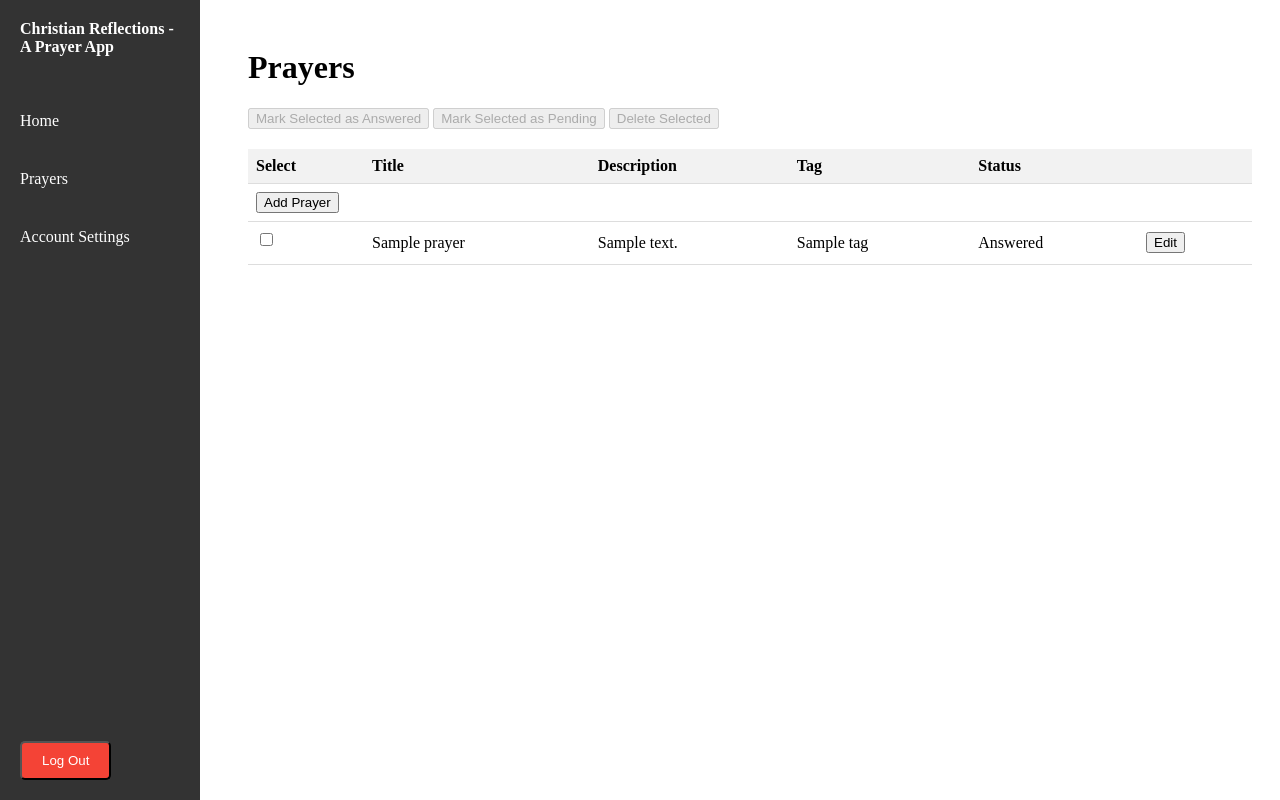
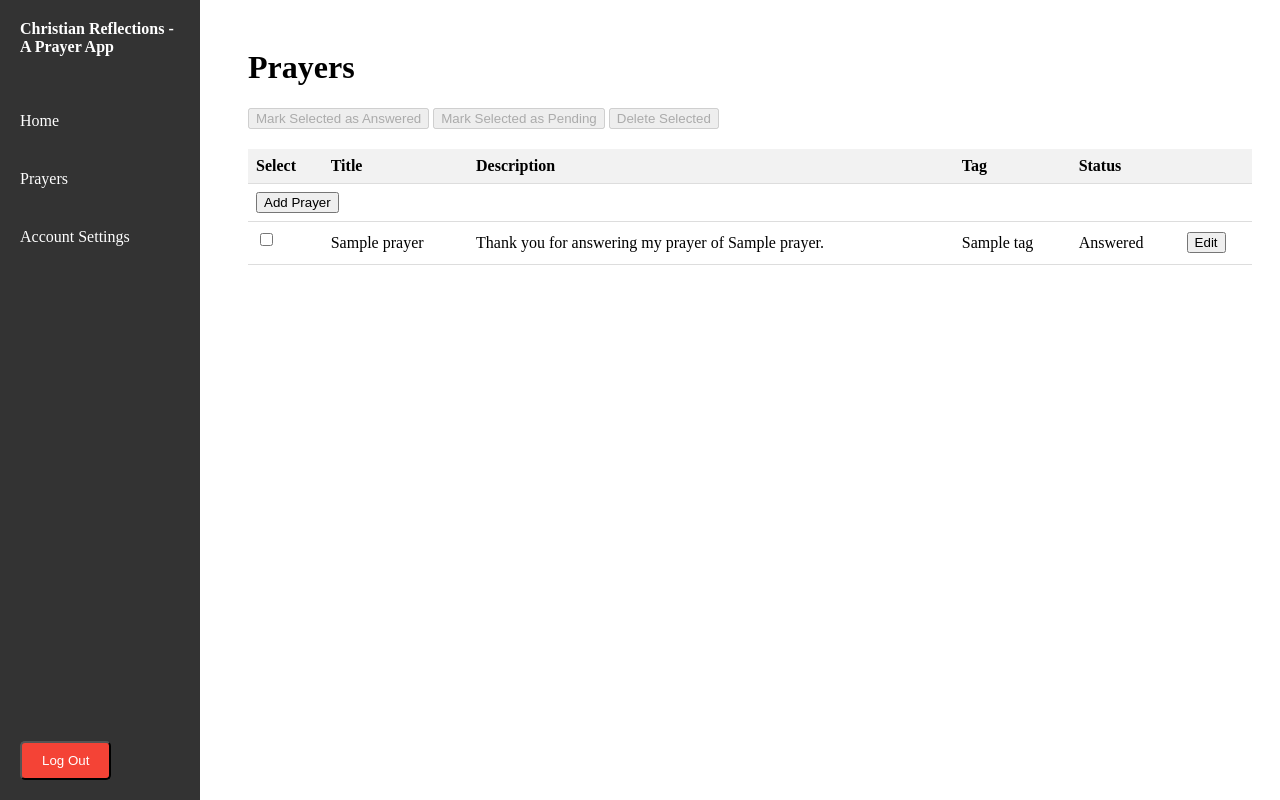
Before and after one commit to Firehawk41/FlaskPrayerApp, a Flask app: page /prayers in a window 1280 px wide. Run offline with Flask 3, Linux system fonts and the light colour scheme; a user stored in the database is signed in; tables that the repository leaves empty hold one stand-in row (values such as "Sample post").

Commit message:
Changed description for answered prayers to be thankful for answering title

```diff
--- a/app.py
+++ b/app.py
@@ -64,12 +64,23 @@ class Prayer(db.Model):
 
     history = db.relationship('PrayerHistory', back_populates='prayer', cascade='all, delete-orphan')
 
+    answered_prayer = db.relationship('AnsweredPrayer', back_populates='original_prayer', uselist = False, cascade='all, delete-orphan')
+
 
     def move_to_schedule(self):
         # Calculate the date 1 days from now
         next_pray_date = current_utc_time + timedelta(days=1)
         self.next_pray_date = next_pray_date
         db.session.commit()
+
+class AnsweredPrayer(db.Model):
+    id = db.Column(db.Integer, primary_key=True)
+    original_prayer_id = db.Column(db.Integer, db.ForeignKey('prayer.id'),nullable = False)
+    content = db.Column(db.Text,nullable = False)
+    created_at = db.Column(db.DateTime, default=current_utc_time)
+
+
+    original_prayer = db.relationship('Prayer', back_populates='answered_prayer')
 
 class Tag(db.Model):
     id = db.Column(db.Integer, primary_key = True)
@@ -177,6 +188,7 @@ def view_prayers():
 
     user_id = current_user.id
     user_prayers = Prayer.query.filter_by(user_id=user_id).all()
+
     return render_template('prayers.html', prayers = user_prayers, categories=prayer_categories)
 
 
@@ -192,6 +204,10 @@ def mark_answered(prayer_id):
     # Set the answered date
     prayer.answered_at = current_utc_time
 
+    # Add answered prayer
+    answered_Prayer = AnsweredPrayer(original_prayer_id = prayer_id,content=f"Thank you for answering my prayer of {prayer.title}.")
+    db.session.add(answered_Prayer)
+
     # Commit the changes to the database
     db.session.commit()
 
@@ -206,6 +222,9 @@ def mark_pending(prayer_id):
 
     # Mark the prayer as answered
     prayer.answered = False
+
+    # Delete the answered prayer
+    db.session.delete(prayer.answered_prayer)
 
     # Commit the changes to the database
     db.session.commit()
@@ -323,6 +342,10 @@ def home():
         within_seven_days = False
         prayed_today = False
 
+        # Update prayer description for answered prayers
+        if prayer.answered:
+            prayer.description = f"Thank you for answering my prayer for {prayer.title}."
+
         # Check whether a prayer has been answered more than 7 days ago
         if prayer.answered_at:
             answered_at = prayer.answered_at.replace(tzinfo=timezone.utc)
--- a/templates/prayers.html
+++ b/templates/prayers.html
@@ -51,7 +51,7 @@
                     <input type="text" id="title-edit-{{ prayer.id }}" class="edit-field" value="{{ prayer.title }}" style="display: none;">
                 </td>
                 <td>
-                    <span id="description-{{ prayer.id }}" class="editable">{{ prayer.description }}</span>
+                    <span id="description-{{ prayer.id }}" class="editable">{% if prayer.answered %}Thank you for answering my prayer of {{prayer.title}}.{% else %}{{ prayer.description }}{% endif %}</span>
                     <input type="text" id="description-edit-{{ prayer.id }}" class="edit-field" value="{{ prayer.description }}" style="display: none;">
                 </td>
                 <td>
```
Also changed, not shown: instance/database.db.
